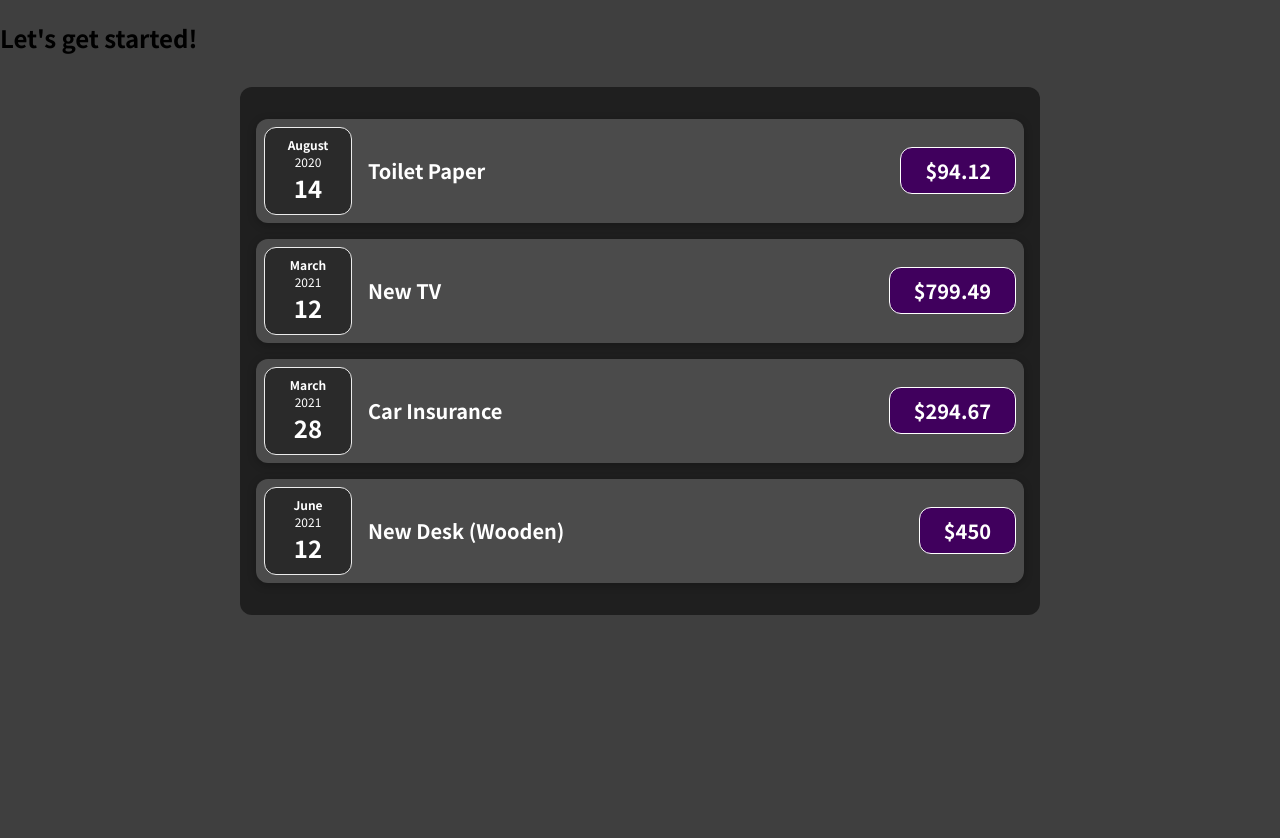
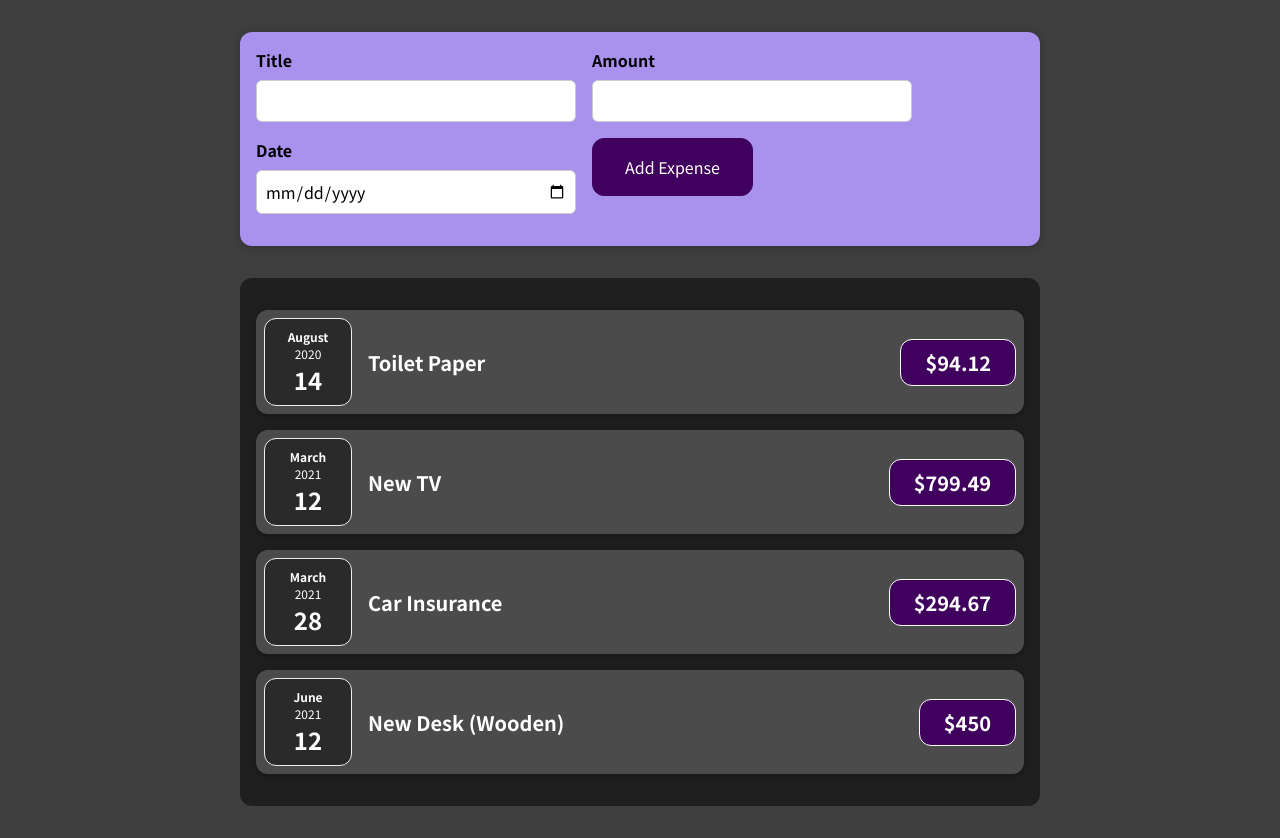
Before and after one commit to billybep/expense-tracker, a React (Create React App) app: page / in a window 1280 px wide. Before the commit the page ends 800 px from the top, so only its background shows below. Built offline with nearby package versions, Linux system fonts and the light colour scheme.

Commit message:
add new expense form

```diff
--- a/src/App.js
+++ b/src/App.js
@@ -1,4 +1,5 @@
 import Expenses from "./components/Expenses/Expenses";
+import NewExpense from "./components/NewExpense/NewExpense";
 
 const App = () => {
   const expenses = [
@@ -25,7 +26,7 @@
 
   return (
     <div>
-      <h2>Let's get started!</h2>
+      <NewExpense />
       <Expenses items={expenses} />
     </div>
   );
--- /dev/null
+++ b/src/components/NewExpense/ExpenseForm.css
@@ -0,0 +1,26 @@
+.new-expense__controls {
+  display: flex;
+  flex-wrap: wrap;
+  gap: 1rem;
+  margin-bottom: 1rem;
+  text-align: left;
+}
+
+.new-expense__control label {
+  font-weight: bold;
+  margin-bottom: 0.5rem;
+  display: block;
+}
+
+.new-expense__control input {
+  font: inherit;
+  padding: 0.5rem;
+  border-radius: 6px;
+  border: 1px solid #ccc;
+  width: 20rem;
+  max-width: 100%;
+}
+
+.new-expense__actions {
+  text-align: right;
+}
--- /dev/null
+++ b/src/components/NewExpense/ExpenseForm.js
@@ -0,0 +1,28 @@
+import React from 'react'
+import './ExpenseForm.css'
+
+const ExpenseForm = () => {
+  return (
+    <form>
+      <div className="new-expense__controls">
+        <div className="new-expense__control">
+          <label>Title</label>
+          <input type="text" />
+        </div>
+        <div className="new-expense__control">
+          <label>Amount</label>
+          <input type="number" min="0.01" step="0.01" />
+        </div>
+        <div className="new-expense__control">
+          <label>Date</label>
+          <input type="date" min="2022-01-01" max="2025-12-31" />
+        </div>
+        <div className="new-expense__actions">
+          <button type="submit">Add Expense</button>
+        </div>
+      </div>
+    </form>
+  )
+}
+
+export default ExpenseForm
--- /dev/null
+++ b/src/components/NewExpense/NewExpense.css
@@ -0,0 +1,38 @@
+.new-expense {
+  background-color: #a892ee;
+  padding: 1rem;
+  margin: 2rem auto;
+  width: 50rem;
+  max-width: 95%;
+  border-radius: 12px;
+  text-align: center;
+  box-shadow: 0 1px 8px rgba(0, 0, 0, 0.25);
+}
+
+.new-expense button {
+  font: inherit;
+  cursor: pointer;
+  padding: 1rem 2rem;
+  border: 1px solid #40005d;
+  background-color: #40005d;
+  color: white;
+  border-radius: 12px;
+  margin-right: 1rem;
+}
+
+.new-expense button:hover,
+.new-expense button:active {
+  background-color: #510674;
+  border-color: #510674;
+}
+
+.new-expense button.alternative {
+  color: #220131;
+  border-color: transparent;
+  background-color: transparent;
+}
+
+.new-expense button.alternative:hover,
+.new-expense button.alternative:active {
+  background-color: #ddb3f8;
+}
--- /dev/null
+++ b/src/components/NewExpense/NewExpense.js
@@ -0,0 +1,13 @@
+import React from 'react'
+import ExpenseForm from './ExpenseForm'
+import './NewExpense.css'
+
+const NewExpense = () => {
+  return (
+    <div className="new-expense">
+      <ExpenseForm />
+    </div>
+  )
+}
+
+export default NewExpense
```
Also changed, not shown: 1 other file (tests, documents, lock files or other folders).
